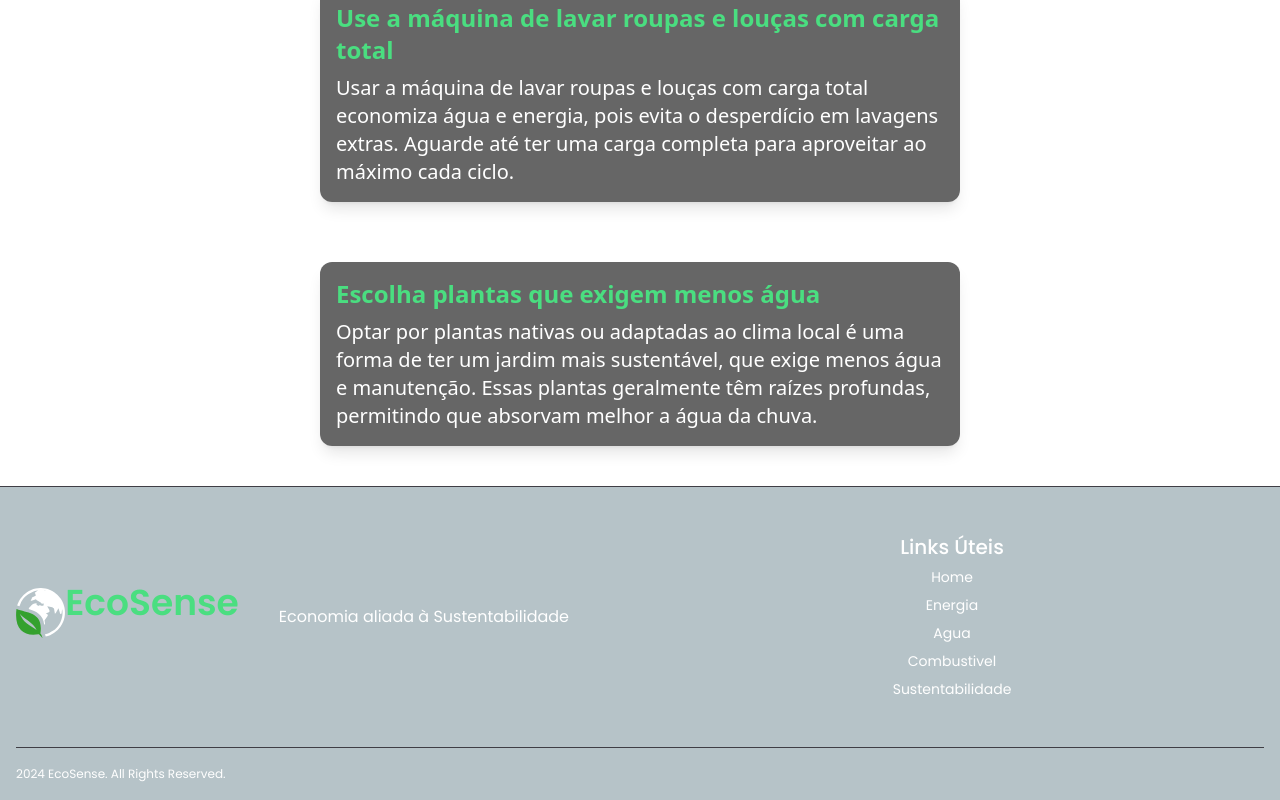
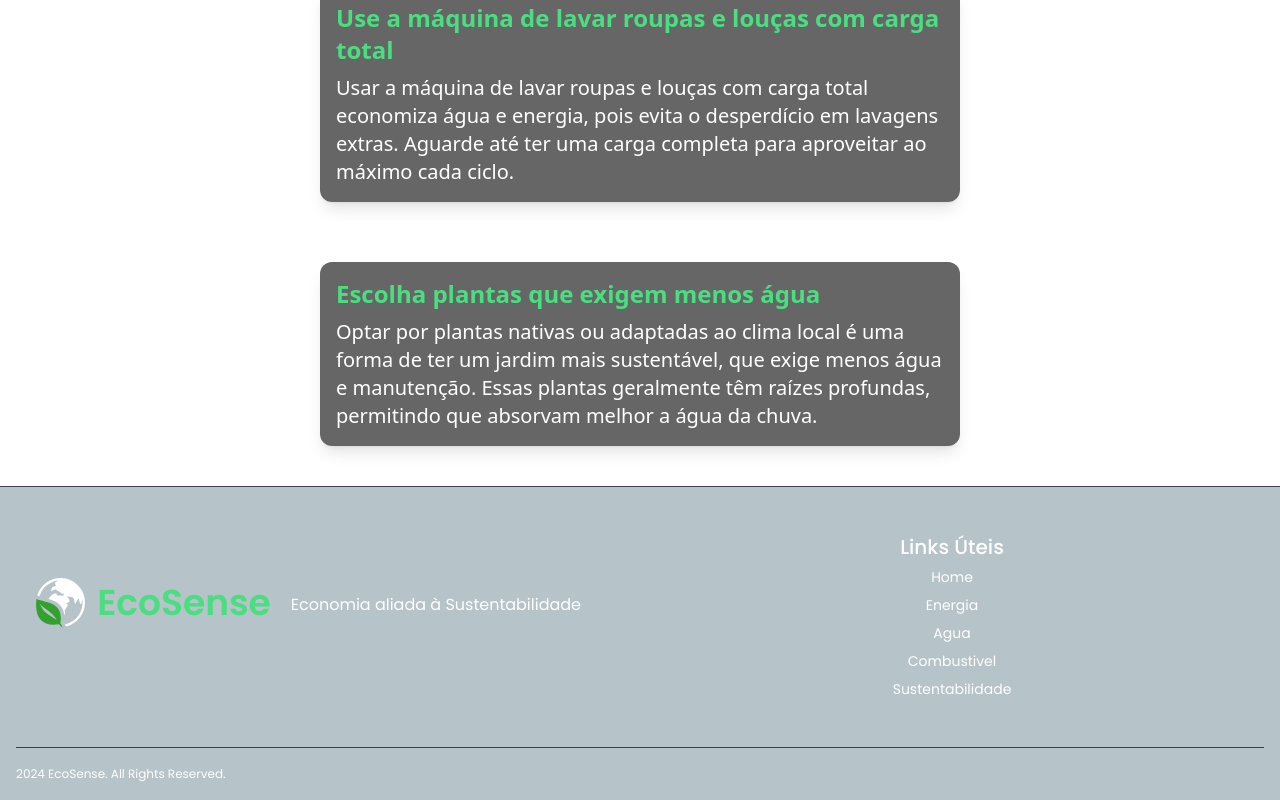
Before and after one commit to mittzera/EcoSense-front, a React (Vite) app: page /agua in a window 1280 px wide. Shown: the part 3594-4394 px from the top of the page. Built offline with nearby package versions, Linux system fonts and the light colour scheme.

Commit message:
refactor: footer customization

```diff
--- a/src/components/Footer.jsx
+++ b/src/components/Footer.jsx
@@ -10,16 +10,16 @@ const Footer = () => (
       <a href={`/`}>
       <div className="flex items-center">
           <img
-              className="inline object-cover h-[50px]"
+            className="inline object-cover h-[50px] ml-5 mr-3 mb-5"
             src={logo}
             alt="Arrow Up"
           />
-            <h1 className="text-green-400 font-poppins font-semibold text-4xl mb-5 mr-10">
+          <h1 className="text-green-400 font-poppins font-semibold text-2xl md:text-4xl mb-5">
             EcoSense
           </h1>
         </div>
       </a>
-        <p className="font-poppins font-normal text-white text-[16px] leading-[38px] text-center mt-2">
+        <p className="font-poppins font-normal items-center text-white text-[16px] leading-[38px] text-center mb-4 ml-5">
           Economia aliada à Sustentabilidade
         </p>
       </div>
```
Lines whose indentation alone changed are shown as unchanged.
